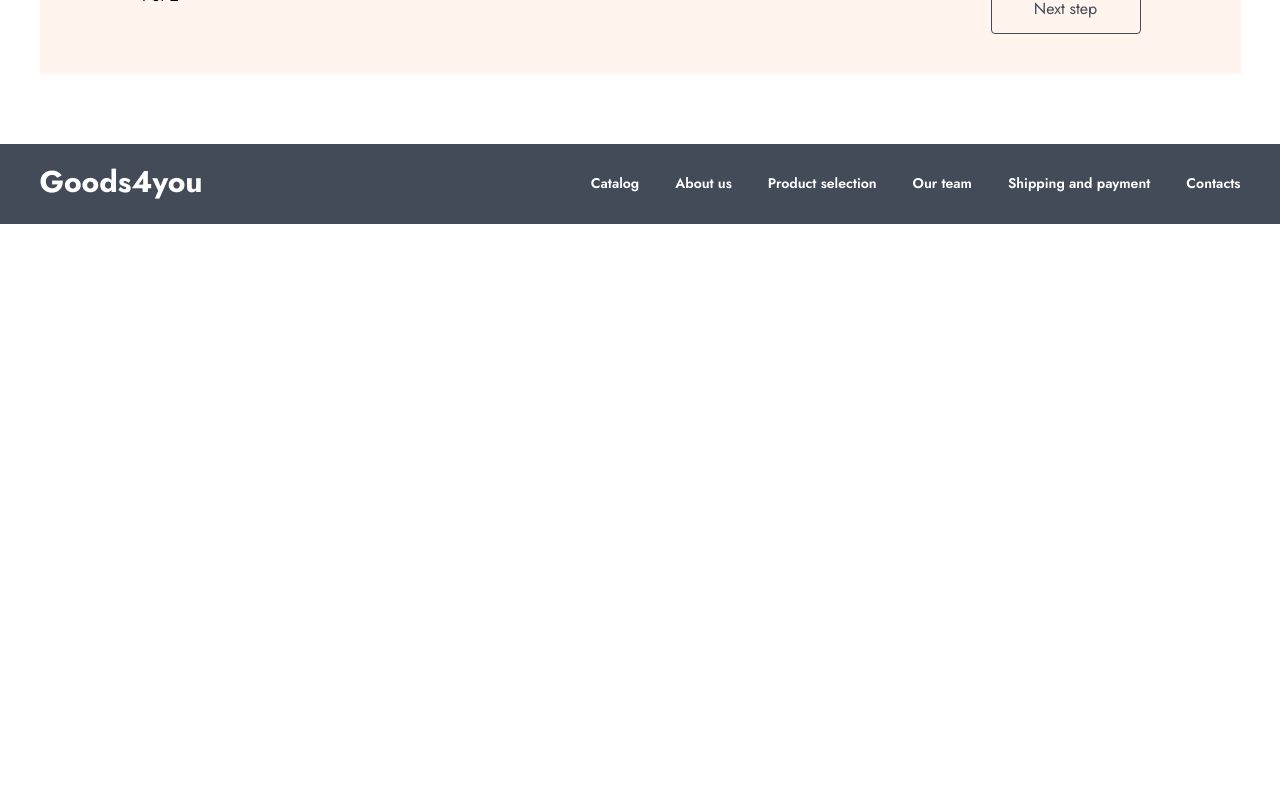
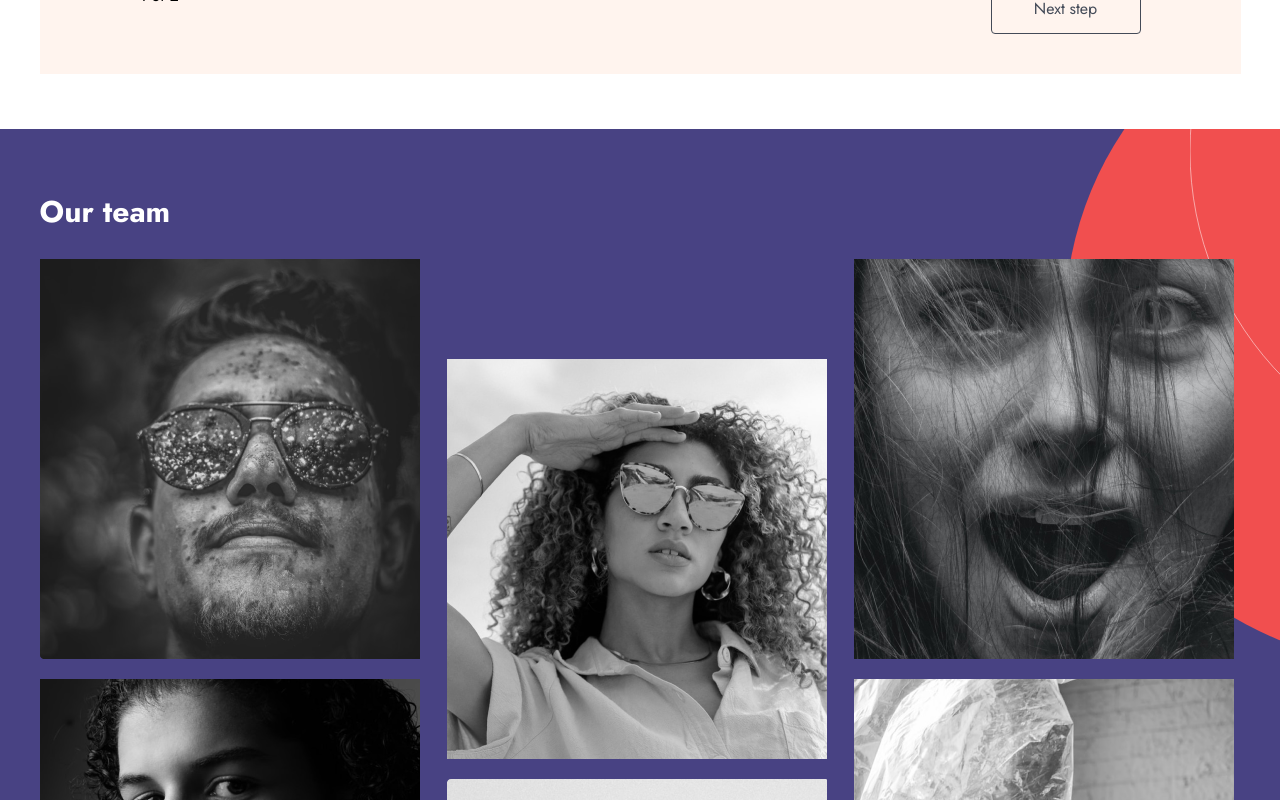
Before and after one commit to Rus7Iv/catalog-t1, a React (Vite) app: page / in a window 1280 px wide. Shown: the part 3200-4000 px from the top of the page. Before the commit the page ends 3424 px from the top, so only its background shows below. Built offline with nearby package versions, Linux system fonts and the light colour scheme; data requests are answered from the project's data file.

Commit message:
added OurTeam component

```diff
--- /dev/null
+++ b/src/components/OurTeam/OurTeam.styles.css
@@ -0,0 +1,103 @@
+.ourTeam {
+  display: flex;
+  position: relative;
+  justify-content: center;
+  background-color: #484283;
+  top: 0;
+  color: #fff;
+  overflow: hidden;
+}
+
+.ourTeam-container {
+  display: flex;
+  flex-direction: column;
+  max-width: 1201px;
+  width: 100%;
+  box-sizing: border-box;
+  padding-top: 60px;
+  padding-bottom: 140px;
+  position: relative;
+}
+
+.ourTeam-title {
+  font-weight: 700;
+  font-size: 30px;
+  margin: 0;
+  margin-bottom: 25px;
+}
+
+.ourTeam-list {
+  display: grid;
+  grid-template-columns: repeat(3, 1fr);
+  justify-content: space-between;
+  column-gap: 20px;
+  padding-bottom: 100px;
+  z-index: 1;
+}
+
+.ourTeam-list > *:nth-child(3n+2) {
+  position: relative;
+  top: 100px;
+}
+
+.team-member {
+  display: flex;
+  flex-direction: column;
+  align-items: center;
+  text-align: center;
+  justify-content: center;
+  margin-bottom: 20px;
+  position: relative;
+  overflow: hidden;
+  width: 380px;
+}
+
+.team-member::before {
+  content: '';
+  position: absolute;
+  top: 0;
+  left: 0;
+  width: 100%;
+  height: 100%;
+  background-color: rgba(36, 36, 36, 0.5);
+  opacity: 0;
+  transition: opacity 0.3s ease;
+}
+
+.team-member:hover::before {
+  opacity: 1;
+}
+
+.team-info {
+  position: absolute;
+  opacity: 0;
+  transition: opacity 0.3s ease;
+  display: flex;
+  flex-direction: column;
+}
+
+.team-member:hover .team-info {
+  opacity: 1;
+}
+
+.team-name {
+  font-weight: 700;
+  font-size: 24px;
+}
+
+.team-current_position {
+  font-weight: 600;
+  font-size: 16px;
+}
+
+.ourTeam-circle--filled {
+  position: absolute;
+  top: -150px;
+  left: calc(50% + 425px);
+}
+
+.ourTeam-circle--outlined {
+  position: absolute;
+  top: -300px;
+  left: calc(50% + 550px);
+}
--- /dev/null
+++ b/src/components/OurTeam/OurTeam.tsx
@@ -0,0 +1,42 @@
+import { useEffect, useState } from 'react'
+import { Circle } from '../../assets/Circle'
+import './OurTeam.styles.css'
+
+const OurTeam = () => {
+    const [team, setTeam] = useState<{ name: string, current_position: string, img?: string }[]>([]);
+
+  useEffect(() => {
+    fetch('http://localhost:4000/team')
+      .then(response => response.json())
+      .then(data => setTeam(data));
+  }, []);
+
+  const currentItems = team.slice();
+
+  return(
+  <div className='ourTeam'>
+    <div className='ourTeam-container'>
+      <h1 className='ourTeam-title'>
+        Our team
+      </h1>
+      <div className='ourTeam-list'>
+        {currentItems.map((team, index) => (
+          <div key={index} className='team-member'>
+            <img src={team.img ? team.img : "/non_image.png"} alt={team.name} className='team-member-img' />
+            <div className='team-info'>
+              <span className='team-name'>{team.name}</span>
+              <span className='team-current_position'>{team.current_position}</span>
+          </div>
+          </div>
+          ))}
+      </div>
+      <div className='ourTeam-decoration'>
+        <Circle radius={343} filled={true} color='#F14F4F' className='ourTeam-circle--filled' />
+        <Circle radius={322} className='ourTeam-circle--outlined' />
+      </div>
+    </div>
+  </div>
+)
+}
+
+export default OurTeam
--- a/src/pages/MainPage/MainPage.tsx
+++ b/src/pages/MainPage/MainPage.tsx
@@ -1,6 +1,7 @@
 import AboutUs from "../../components/AboutUs/AboutUs"
 import Catalog from "../../components/Catalog/Catalog"
 import Hero from "../../components/Hero/Hero"
+import OurTeam from "../../components/OurTeam/OurTeam"
 import Question from "../../components/Question/Question"
 import './MainPage.styles.css'
 
@@ -11,6 +12,7 @@ const MainPage = () => {
       <Catalog />
       <AboutUs />
       <Question />
+      <OurTeam />
     </div>
   )
 }
```
